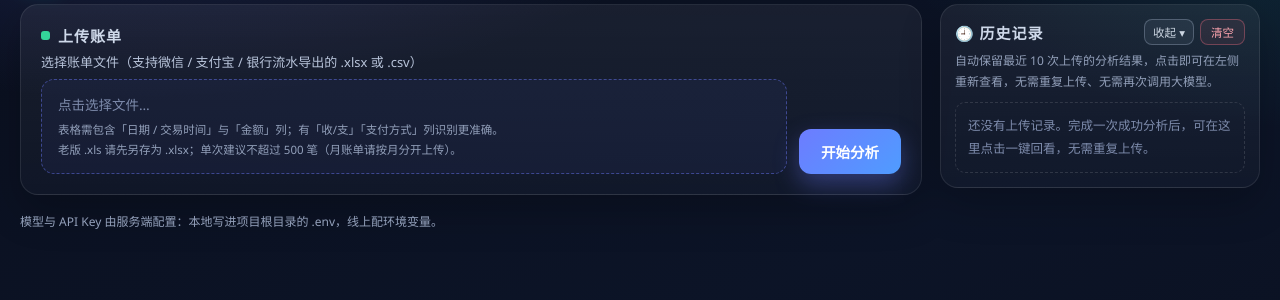
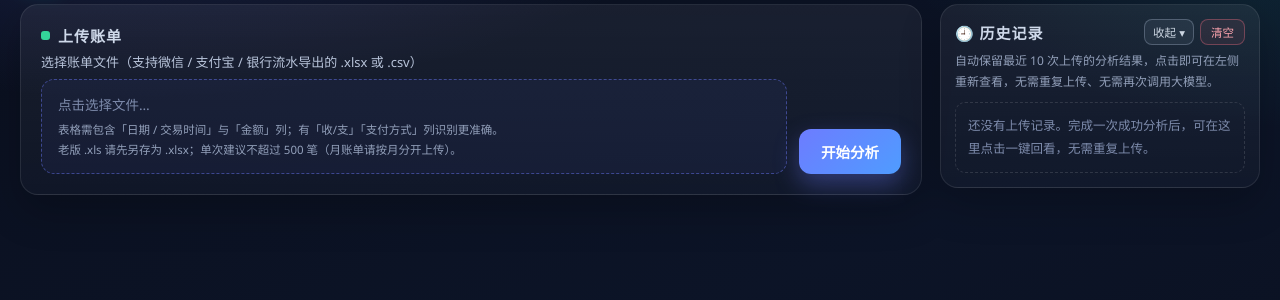
Before and after one commit to we2012wuhan/newpro, a Python web app: template templates/bill_analysis.html in a window 1280 px wide. Shown: the part 133-433 px from the top of the page. Run offline with Jinja, Linux system fonts and the light colour scheme; the template is opened without the code that fills it, so the values that code supplies are empty.

Commit message:
页面调整

```diff
--- a/model_config.py
+++ b/model_config.py
@@ -33,9 +33,8 @@ ENV_OCR_KEY = 'OCR_SPACE_API_KEY'
 _DEFAULT_BASE = 'https://api.deepseek.com'
 _DEFAULT_MODEL = 'deepseek-chat'
 
-# 没配 Key 时给页面看的提示：告诉他去哪儿配，而不是「请在页面上填写」
-MISSING_KEY_HINT = ('服务端没有配置模型 Key：本地开发请把 DEEPSEEK_API_KEY 写进项目根目录的 .env，'
-                    '线上部署则加到环境变量里，改完重启服务')
+# 没配 Key 时接口返回的错误文案：只说缺哪个变量，页面上不放解释性说明
+MISSING_KEY_HINT = '服务端没有配置模型 Key（%s）' % ENV_KEY
 
 
 def load_env_file(path=None) -> int:
--- a/templates/ai_chart.html
+++ b/templates/ai_chart.html
@@ -196,8 +196,6 @@ table.data tr:hover td{background:rgba(109,124,255,.06)}
     </div>
     <div id="status"></div>
   </div>
-
-  <div class="hint">模型与 API Key 由服务端配置：本地写进项目根目录的 .env，线上配环境变量。</div>
 
   <div id="resultWrap">
     <div class="card">
--- a/templates/bill_analysis.html
+++ b/templates/bill_analysis.html
@@ -71,7 +71,6 @@ label.field{display:block;font-size:13px;color:#b8c4da;margin-bottom:8px}
 #status.ok{background:rgba(52,211,153,.1);color:#86efac;border:1px solid rgba(52,211,153,.3)}
 #status.err{background:rgba(251,113,133,.1);color:#fda4af;border:1px solid rgba(251,113,133,.35)}
 #status.info{background:rgba(109,124,255,.1);color:#b9c3ff;border:1px solid rgba(109,124,255,.3)}
-.cfg-note{font-size:12px;color:var(--muted);margin-top:8px;line-height:1.8}
 #resultWrap{display:none}
 #resultWrap.show{display:block}
 .summary-grid{display:grid;grid-template-columns:repeat(4,1fr);gap:12px;margin-bottom:16px}
@@ -193,8 +192,6 @@ label.field{display:block;font-size:13px;color:#b8c4da;margin-bottom:8px}
     </div>
     <div id="status"></div>
   </div>
-
-  <p class="cfg-note">模型与 API Key 由服务端配置：本地写进项目根目录的 .env，线上配环境变量。</p>
 
   <div id="notes" class="notes"></div>
 
--- a/templates/buy_helper.html
+++ b/templates/buy_helper.html
@@ -71,7 +71,6 @@ input:focus,textarea:focus{border-color:rgba(255,122,89,.6);box-shadow:0 0 0 3px
 #status.err{color:var(--err);background:rgba(251,113,133,.08);border:1px solid rgba(251,113,133,.25);padding:10px 14px;border-radius:10px}
 #status.info{color:#d9e2ff;background:rgba(109,124,255,.08);border:1px solid rgba(109,124,255,.25);padding:10px 14px;border-radius:10px}
 #status.ok{color:#86efac;background:rgba(52,211,153,.08);border:1px solid rgba(52,211,153,.25);padding:10px 14px;border-radius:10px}
-.hint{font-size:12px;color:var(--muted);margin-top:8px;line-height:1.8}
 #resultWrap{display:none}
 #resultWrap.show{display:block}
 .ribbon{display:flex;align-items:flex-start;justify-content:space-between;gap:12px;flex-wrap:wrap}
@@ -135,8 +134,6 @@ h2.rtitle{margin:0 0 6px;font-size:21px}
     </div>
     <div id="status"></div>
   </div>
-
-  <div class="hint">模型与 API Key 由服务端配置：本地写进项目根目录的 .env，线上配环境变量。<br>没有配 Key 也不影响“打开淘宝 / 京东搜索”：输入商品后可直接跳去平台看实时销量与价格。</div>
 
   <div id="resultWrap">
     <div class="card">
--- a/templates/ocr.html
+++ b/templates/ocr.html
@@ -49,7 +49,6 @@ h1{margin:0;font-size:23px;letter-spacing:.4px}
 .drop-ico{font-size:34px;line-height:1}
 .drop-main{font-size:16px;font-weight:600}
 .drop-sub{font-size:13px;color:var(--muted)}
-.cfg-note{font-size:12px;color:var(--muted);margin-top:8px;line-height:1.8}
 .stage{display:flex;align-items:center;justify-content:center;background:rgba(8,12,26,.55);
   border:1px solid rgba(255,255,255,.1);border-radius:14px;padding:12px;max-height:420px;overflow:auto}
 .stage img{max-width:100%;max-height:396px;border-radius:8px;display:block}
@@ -99,7 +98,6 @@ textarea#out:focus{border-color:rgba(34,211,238,.7);box-shadow:0 0 0 3px rgba(34
       <div class="drop-sub">Ctrl + V 直接粘贴截图</div>
     </div>
     <input id="file" type="file" accept="image/*" hidden>
-    <p class="cfg-note">默认用 OCR.space 公共免费 Key（高峰期会被限流）；想额度更稳，就在项目根目录 .env 或环境变量里配 OCR_SPACE_API_KEY。</p>
   </div>
 
   <div class="card" id="stage" hidden>
--- a/templates/study_assistant.html
+++ b/templates/study_assistant.html
@@ -67,7 +67,6 @@ textarea#topic:focus{border-color:rgba(139,92,246,.7);box-shadow:0 0 0 3px rgba(
 .spinner{width:16px;height:16px;border:2px solid rgba(255,255,255,.35);border-top-color:#fff;border-radius:50%;
   animation:spin .8s linear infinite;display:none}
 .spinner.on{display:inline-block}
-.cfg-note{font-size:11.5px;color:#7c8db0;line-height:1.7;margin-top:10px}
 #status{margin-top:14px;font-size:13.5px;line-height:1.8;display:none}
 #status.show{display:block}
 #status.err{color:var(--err);background:rgba(251,113,133,.08);border:1px solid rgba(251,113,133,.25);padding:10px 14px;border-radius:10px}
@@ -125,7 +124,6 @@ textarea#topic:focus{border-color:rgba(139,92,246,.7);box-shadow:0 0 0 3px rgba(
       </button>
       <span class="hint">一次会从 3 个角度拆解，约 30~90 秒</span>
     </div>
-    <p class="cfg-note">模型与 API Key 由服务端配置：本地写进项目根目录的 .env，线上配环境变量。</p>
     <div id="status"></div>
   </section>
 
```
